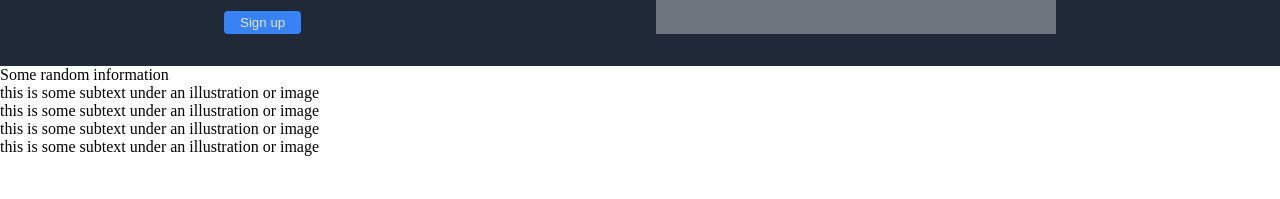
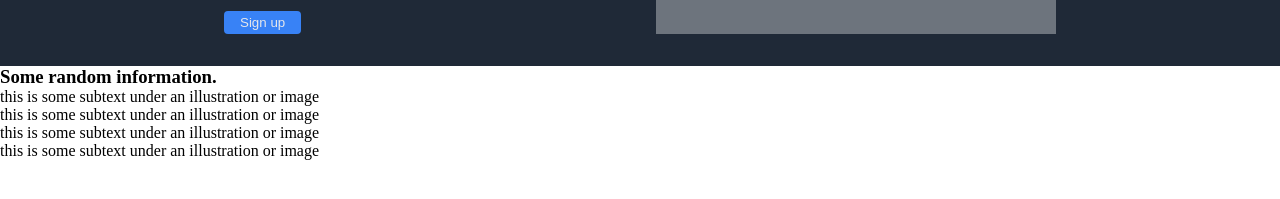
Before and after one commit to nathanielwjohnston/odin-landing-page, a plain HTML site: page index.html in a window 1280 px wide. Shown: the part 269-468 px from the top of the page. Drawn offline with Linux system fonts and the light colour scheme.

Commit message:
Add heading to main page info

```diff
--- a/index.html
+++ b/index.html
@@ -29,7 +29,7 @@
         </div>
     </div>
     <div class="main-page-info">
-        Some random information
+        <h3 class="info-heading">Some random information.</h3>
         <div class="info-segment">
           <div class="info-image"></div>
           <div class="info-subtext">this is some subtext under an illustration or image</div>
```
